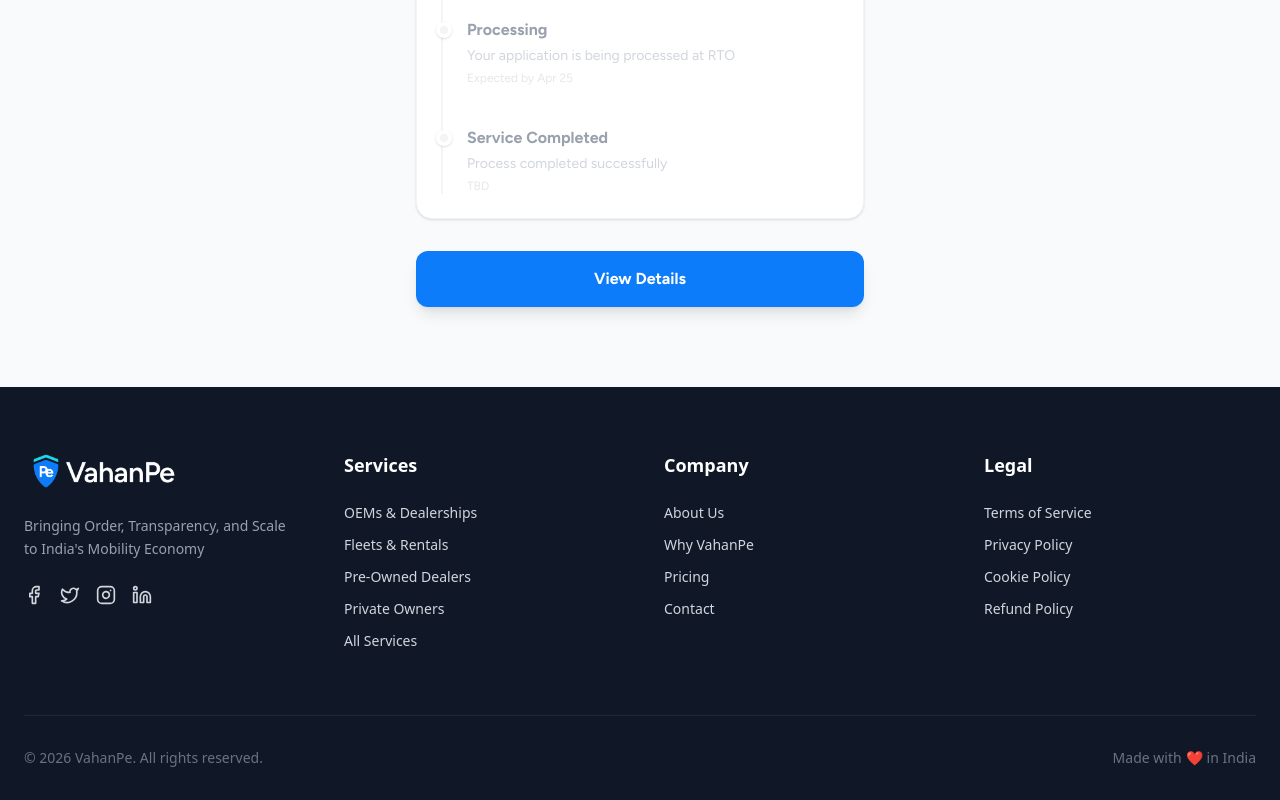
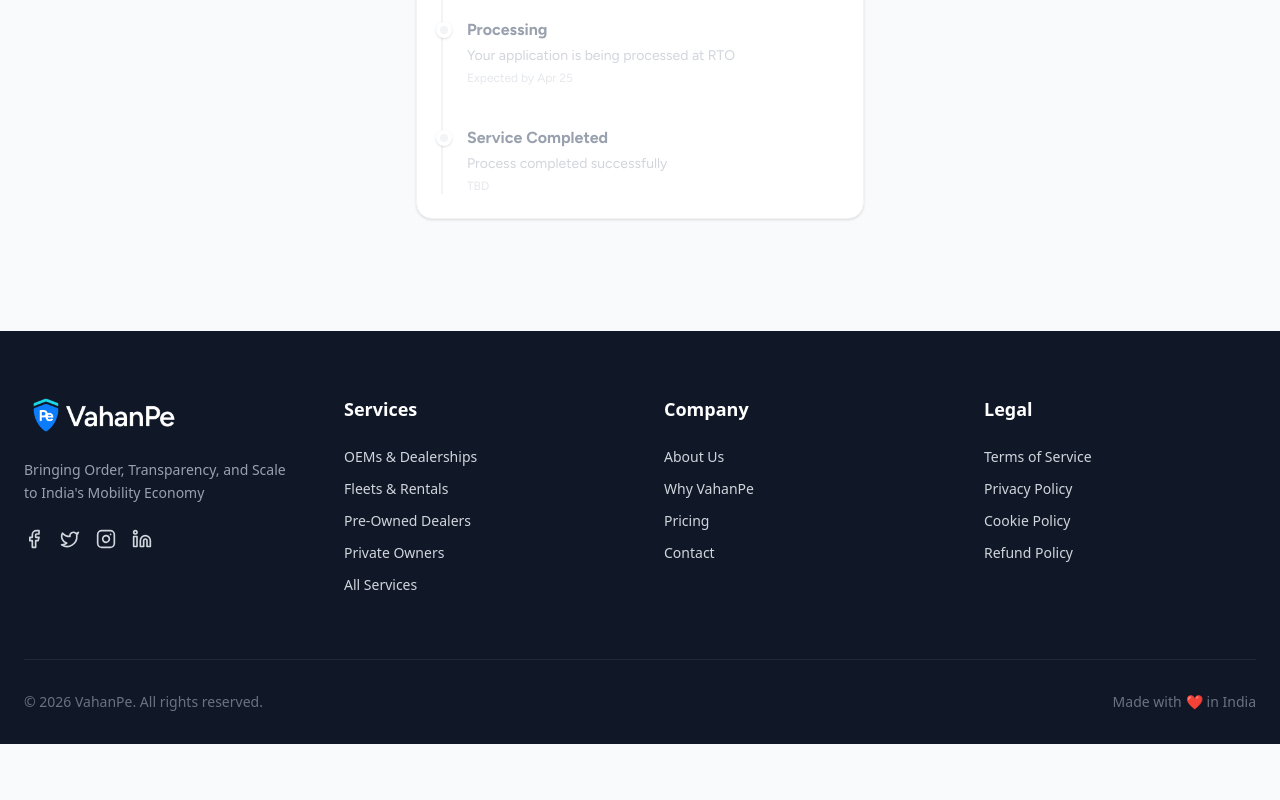
Before and after one commit to bhavyacosmo/vahanpe-client-demo, a React (Vite) app in the folder client/: page /booking-status/1 in a window 1280 px wide. Shown: the part 762-1562 px from the top of the page. After the commit the page ends 1506 px from the top, so only its background shows below. Built offline with nearby package versions, Linux system fonts and the light colour scheme.

Commit message:
UI: Remove View Details button from BookingDetails tracking page

```diff
--- a/client/src/pages/BookingDetails.jsx
+++ b/client/src/pages/BookingDetails.jsx
@@ -165,14 +165,6 @@ const BookingDetails = () => {
                     </div>
                 </div>
 
-                {/* View Details Button */}
-                <button
-                    onClick={() => navigate('/my-services')}
-                    className="w-full bg-primary text-white font-bold py-4 rounded-xl shadow-lg hover:bg-blue-700 transition-colors"
-                >
-                    View Details
-                </button>
-
             </div>
         </div>
     );
```
